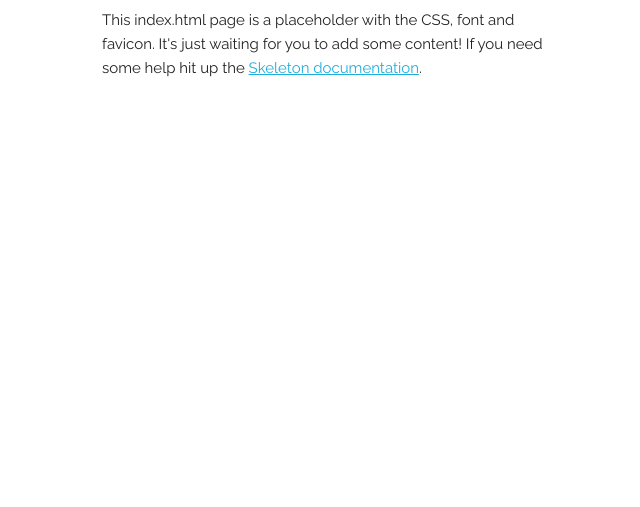
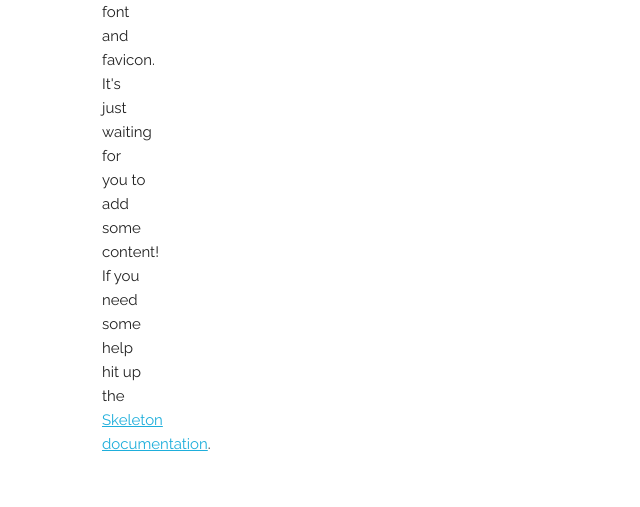
Before and after one commit to twandeleijer/dox, a plain HTML site: page index.html in a window 1280 px wide. Shown: the part 293-800 px from the top of the page, without its empty margins (58-698 px from the left). Drawn offline with Linux system fonts and the light colour scheme.

Commit message:
Remove favicon

```diff
--- a/index.html
+++ b/index.html
@@ -24,7 +24,7 @@
 
   <!-- Favicon
   –––––––––––––––––––––––––––––––––––––––––––––––––– -->
-  <link rel="icon" type="image/png" href="images/favicon.png">
+  <!--  <link rel="icon" type="image/png" href="">-->
 
 </head>
 <body>
@@ -33,7 +33,7 @@
   –––––––––––––––––––––––––––––––––––––––––––––––––– -->
   <div class="container">
     <div class="row">
-      <div class="one-half column" style="margin-top: 25%">
+      <div class="one column">
         <h4>Basic Page</h4>
         <p>This index.html page is a placeholder with the CSS, font and favicon. It's just waiting for you to add some content! If you need some help hit up the <a href="http://www.getskeleton.com">Skeleton documentation</a>.</p>
       </div>
```
Also changed, not shown: images/favicon.png (deleted), 1 other file.
